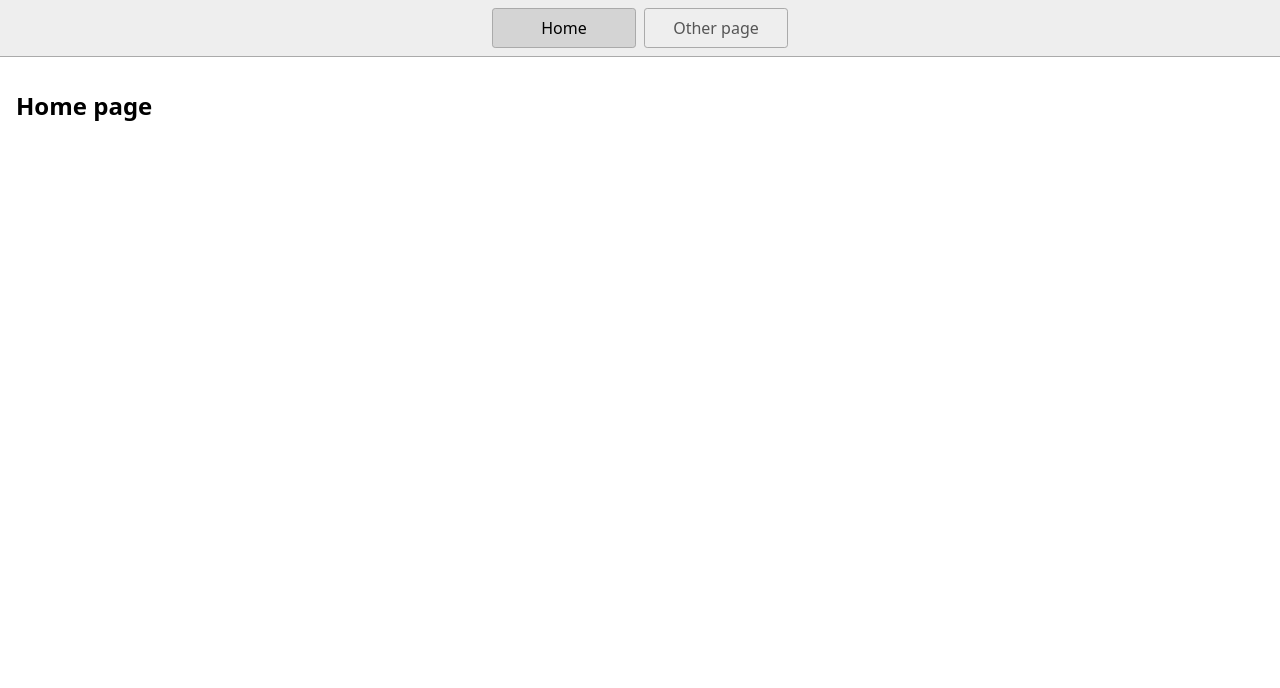
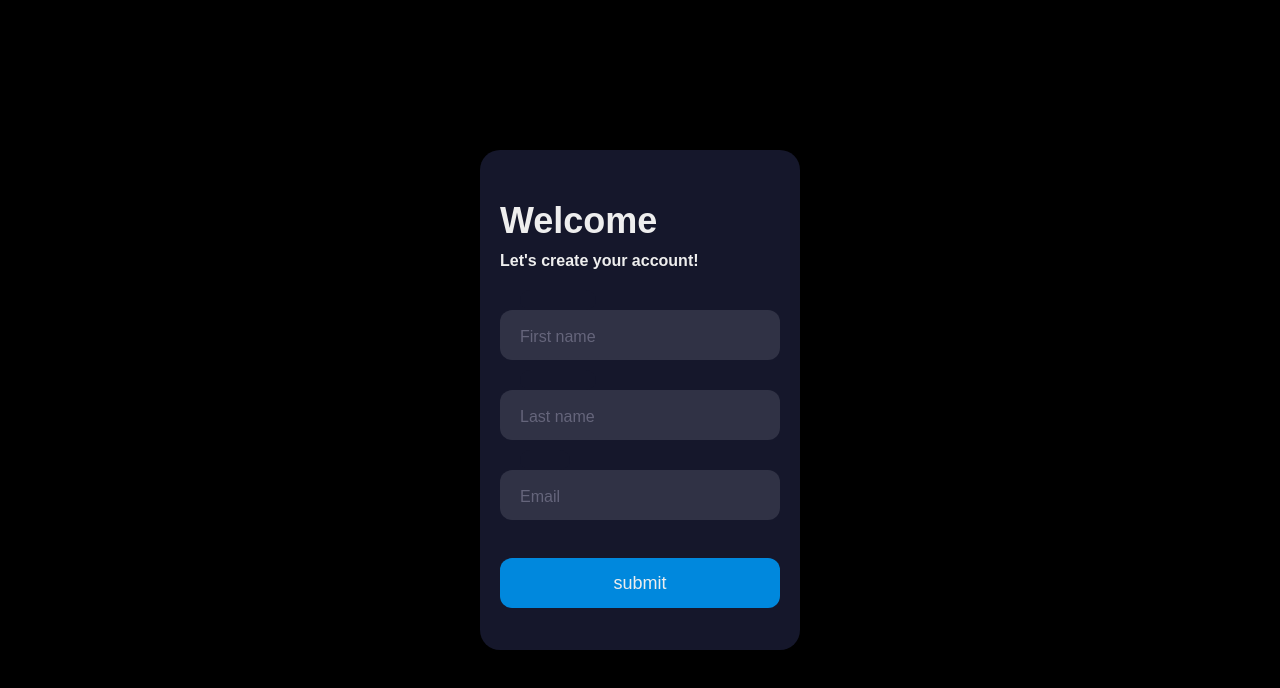
Before and after one commit to Black-crypto-gif/login-page-with-jumping-labels, a plain HTML site: page index.html in a window 1280 px wide. Drawn offline with Linux system fonts and the light colour scheme.

Commit message:
2 files modified, 2 deleted

```diff
--- a/index.html
+++ b/index.html
@@ -12,12 +12,25 @@
     <script type="module" src="script.js"></script>
   </head>
   <body>
-    <nav>
-      <a href="/" aria-current="page">Home</a>
-      <a href="/page2.html">Other page</a>
-    </nav>
-    <main>
-      <h1>Home page</h1>
-    </main>
+  <div class="form">
+  <div class="title">Welcome</div>
+  <div class="subtitle">Let's create your account!</div>
+  <div class="input-container ic1">
+    <input id="firstname" class="input" type="text" placeholder=" " />
+    <div class="cut"></div>
+    <label for="firstname" class="placeholder">First name</label>
+  </div>
+  <div class="input-container ic2">
+    <input id="lastname" class="input" type="text" placeholder=" " />
+    <div class="cut"></div>
+    <label for="lastname" class="placeholder">Last name</label>
+  </div>
+  <div class="input-container ic2">
+    <input id="email" class="input" type="text" placeholder=" " />
+    <div class="cut cut-short"></div>
+    <label for="email" class="placeholder">Email</>
+  </div>
+  <button type="text" class="submit">submit</button>
+</div>
   </body>
 </html>
--- a/script.js
+++ /dev/null
@@ -1 +0,0 @@
-console.log('Hello!');
--- a/styles.css
+++ b/styles.css
@@ -1,46 +1,130 @@
 * {
   box-sizing: border-box;
+  margin: 0;
+  padding: 0;
 }
 
 body {
-  margin: 0;
-  font-family: system-ui, sans-serif;
-  color: black;
-  background-color: white;
+  align-items: center;
+  background-color: #000;
+  display: flex;
+  justify-content: center;
+  height: 100vh;
 }
 
-nav {
-  display: flex;
-  flex-wrap: wrap;
-  align-items: center;
-  justify-content: center;
-  padding: 0.5rem;
-  gap: 0.5rem;
-  border-bottom: solid 1px #aaa;
-  background-color: #eee;
+.form {
+  background-color: #15172b;
+  border-radius: 20px;
+  box-sizing: border-box;
+  height: 500px;
+  padding: 20px;
+  width: 320px;
 }
 
-nav a {
-  display: inline-block;
-  min-width: 9rem;
-  padding: 0.5rem;
-  border-radius: 0.2rem;
-  border: solid 1px #aaa;
-  text-align: center;
-  text-decoration: none;
-  color: #555;
+.title {
+  color: #eee;
+  font-family: sans-serif;
+  font-size: 36px;
+  font-weight: 600;
+  margin-top: 30px;
 }
 
-nav a[aria-current='page'] {
-  color: #000;
-  background-color: #d4d4d4;
+.subtitle {
+  color: #eee;
+  font-family: sans-serif;
+  font-size: 16px;
+  font-weight: 600;
+  margin-top: 10px;
 }
 
-main {
-  padding: 1rem;
+.input-container {
+  height: 50px;
+  position: relative;
+  width: 100%;
 }
 
-h1 {
-  font-weight: bold;
-  font-size: 1.5rem;
+.ic1 {
+  margin-top: 40px;
 }
+
+.ic2 {
+  margin-top: 30px;
+}
+
+.input {
+  background-color: #303245;
+  border-radius: 12px;
+  border: 0;
+  box-sizing: border-box;
+  color: #eee;
+  font-size: 18px;
+  height: 100%;
+  outline: 0;
+  padding: 4px 20px 0;
+  width: 100%;
+}
+
+.cut {
+  background-color: #15172b;
+  border-radius: 10px;
+  height: 20px;
+  left: 20px;
+  position: absolute;
+  top: -20px;
+  transform: translateY(0);
+  transition: transform 200ms;
+  width: 76px;
+}
+
+.cut-short {
+  width: 50px;
+}
+
+.input:focus ~ .cut,
+.input:not(:placeholder-shown) ~ .cut {
+  transform: translateY(8px);
+}
+
+.placeholder {
+  color: #65657b;
+  font-family: sans-serif;
+  left: 20px;
+  line-height: 14px;
+  pointer-events: none;
+  position: absolute;
+  transform-origin: 0 50%;
+  transition: transform 200ms, color 200ms;
+  top: 20px;
+}
+
+.input:focus ~ .placeholder,
+.input:not(:placeholder-shown) ~ .placeholder {
+  transform: translateY(-30px) translateX(10px) scale(0.75);
+}
+
+.input:not(:placeholder-shown) ~ .placeholder {
+  color: #808097;
+}
+
+.input:focus ~ .placeholder {
+  color: #dc2f55;
+}
+
+.submit {
+  background-color: #08d;
+  border-radius: 12px;
+  border: 0;
+  box-sizing: border-box;
+  color: #eee;
+  cursor: pointer;
+  font-size: 18px;
+  height: 50px;
+  margin-top: 38px;
+  // outline: 0;
+  text-align: center;
+  width: 100%;
+}
+
+.submit:active {
+  background-color: #06b;
+}
```
Also changed, not shown: page2.html (deleted, +0 -19 lines).
